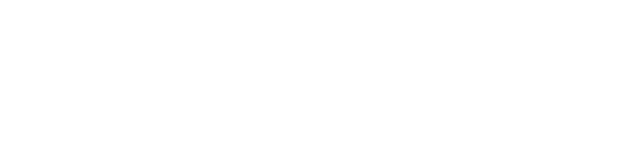
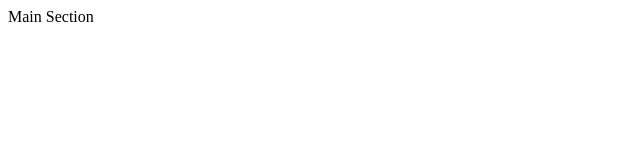
Before and after one commit to OlhaSoroka/explore-and-travel, a plain HTML site: page index.html in a window 1280 px wide. Shown: the whole page, without its empty margins (0-640 px from the left). Drawn offline with Linux system fonts and the light colour scheme.

Commit message:
main section created

```diff
--- a/index.html
+++ b/index.html
@@ -9,7 +9,9 @@
 </head>
 
 <body>
-
+    <section>
+        Main Section
+    </section>
 </body>
 
 </html>
```
